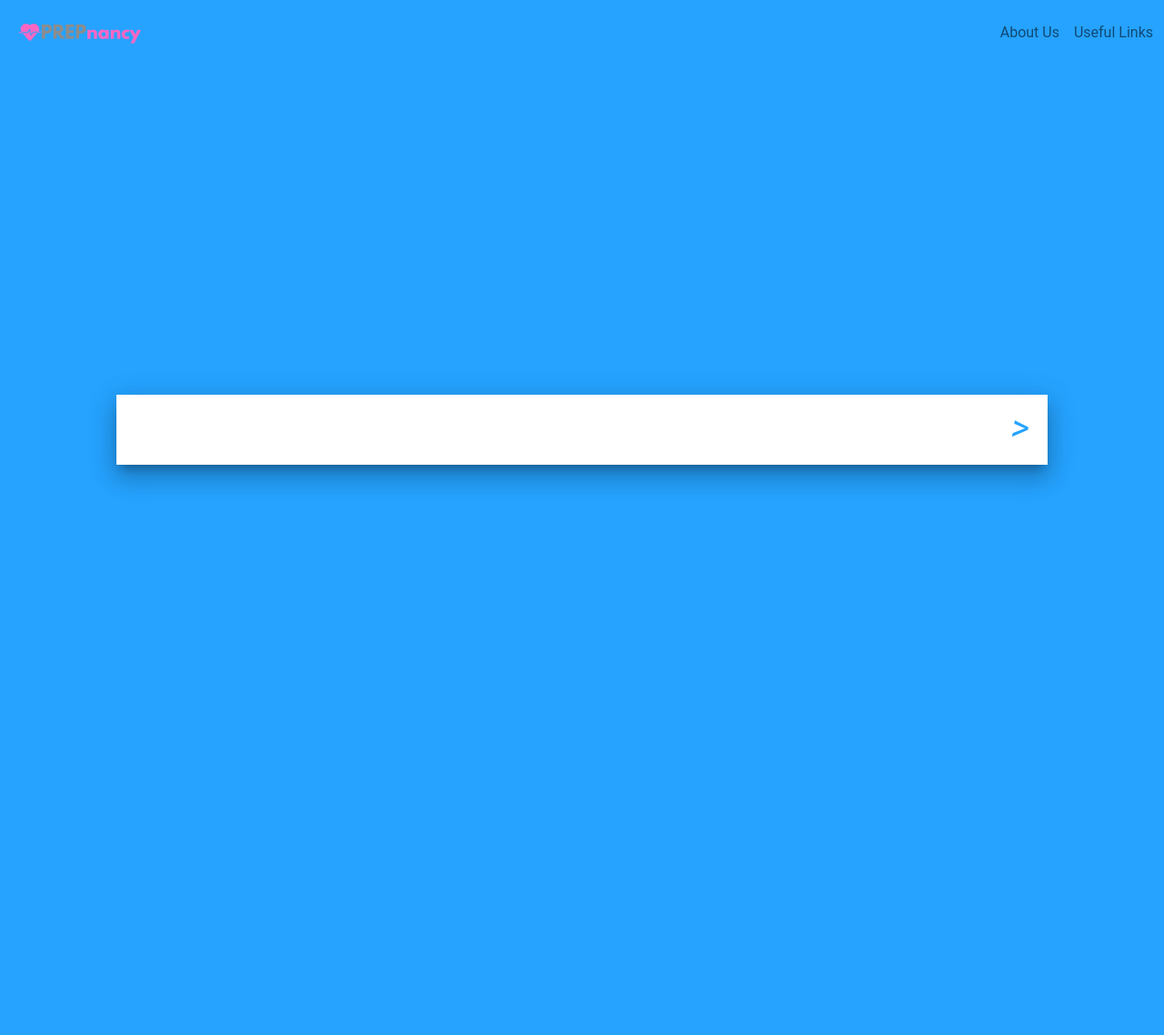
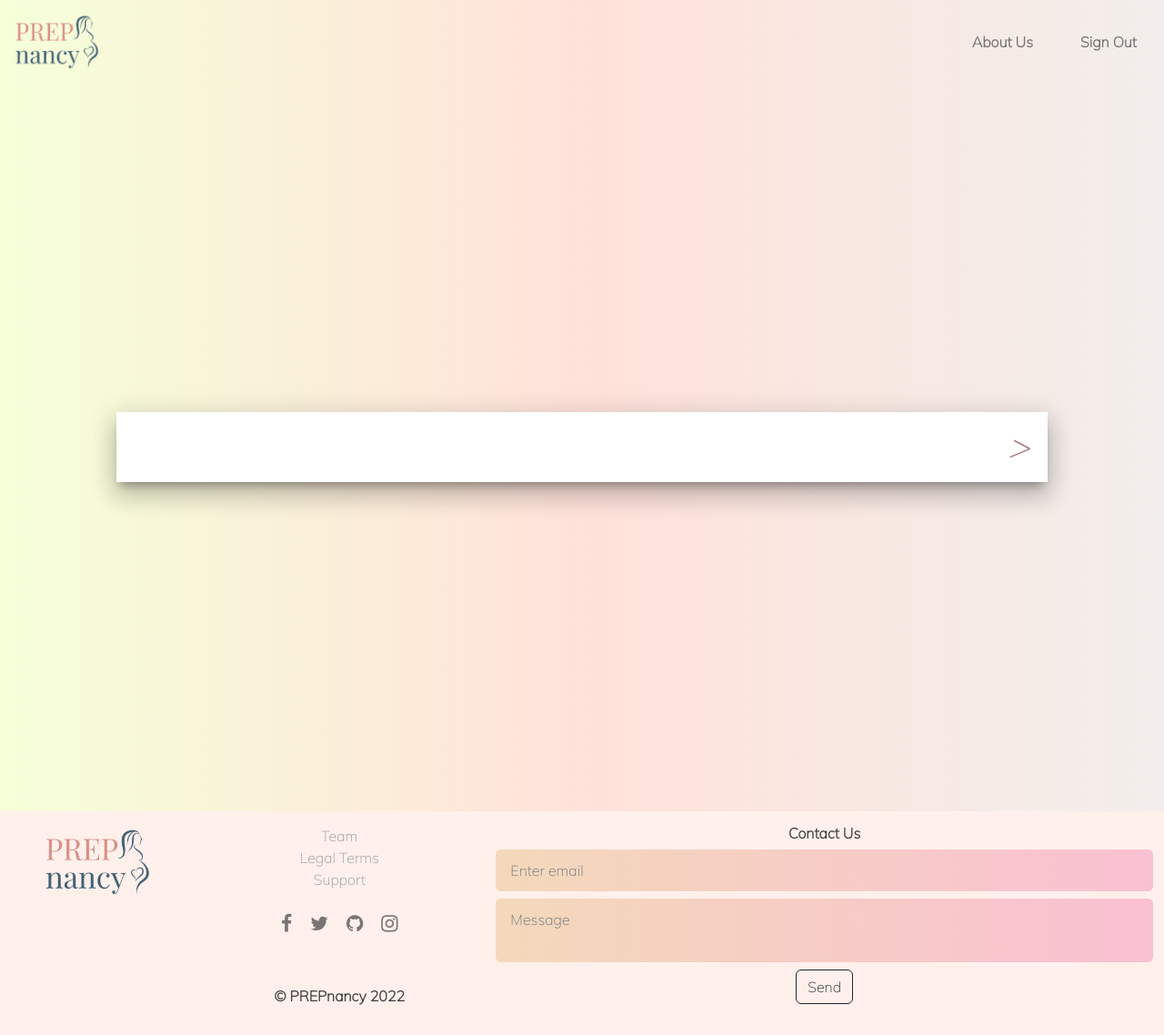
Before and after one commit to maegancp/maegancp.github.io, a PHP site: page /bulletin/quiz.html in a window 1280 px wide. Shown: the whole page at 91% size. Before the commit the page ends 538 px from the top, so only its background shows below. Run offline with PHP 8.4, Linux system fonts and the light colour scheme; some libraries are stand-ins or nearby versions.

Commit message:
styling changes

```diff
--- a/bulletin/quiz.html
+++ b/bulletin/quiz.html
@@ -9,28 +9,35 @@
         crossorigin='anonymous'>
     <link rel="stylesheet" href="../css/quiz.css">
     <title>Quiz</title>
+    <link rel="stylesheet" href="https://cdnjs.cloudflare.com/ajax/libs/font-awesome/4.7.0/css/font-awesome.min.css">
+    <script src="https://unpkg.com/axios/dist/axios.min.js"></script>
+    <style>
+
+      @import url('https://fonts.googleapis.com/css2?family=Mulish:wght@200&family=Playfair+Display&display=swap');
+
+  </style>
 </head>
 <body>
   <nav class="navbar">
     <div class="container-fluid">
-      <a class="navbar-brand" href="#">
-       <img src= '/img//prepnancy logo.png'style="width: 150px;">
+      <a class="navbar-brand" href="/homepage.html">
+       <img src= '../img/logo2.png' style="width: 100px;">
       </a>
           <ul class="navbar-nav hstack">
-          <li class="nav-item me-3">
-            <a class="nav-link" aria-current="page" href="/aboutus.html">About Us</a>
-          </li>
-          <li class="nav-item">
-            <a class="nav-link" href="/usefullinks.html">Useful Links</a>
-          </li>
+            <li class="nav-item me-3">
+                <a class="nav-link" aria-current="page" href="aboutus.html">About Us</a>
+            </li>
+            <li class="nav-item">
+                <a class="nav-link" href="/index.html">Sign Out</a>
+            </li>
           </ul>
   </nav>
 
   <div class="center">
-    <div id="thankyou" hidden class="mx-auto">
+    <div id="thankyou" hidden class="mx-auto" style="text-align:center;">
       <h1>Thank you for your contribution</h1>
-      <button onclick="location.href = 'bulletin.html';" class="btn btn-primary">Back to Polls</button>
-      <button onclick="location.href = 'bulletinresult.html';" class="btn btn-primary float-end">To Summary Page</button>
+      <button onclick="location.href = 'bulletin.html';" class="button">Back to Polls</button>
+      <button onclick="location.href = 'bulletinresult.html';" class="button">To Summary Page</button>
     </div>
     <div id="register">
       <i id="progressButton" class="ion-android-arrow-forward next">></i>
@@ -41,7 +48,52 @@
     </div>
   </div>
 
+  <div class="row">
+    <footer class="footer">
+      <div class="container-fluid" style="text-align:center;">
+
+          <div class="row" >
+            <div class="col-sm-2 pb-4"><img src= '../img/logo2.png' style="width: 125px;margin:auto;"></div>
+              <div class="col-sm-3">
+
+
+                  <ul class="list-unstyled" >
+                      <li><a href="">Team</a></li>
+                      <li><a href="">Legal Terms</a></li>
+                      <li><a href="">Support</a></li>
+                  </ul>
+
+                    <span class="nav-item"><a href="" class="nav-link"><i class="fa fa-facebook fa-lg"></i></a></span>
+                    <span class="nav-item"><a href="" class="nav-link"><i class="fa fa-twitter fa-lg"></i></a></span>
+                    <span class="nav-item"><a href="" class="nav-link"><i class="fa fa-github fa-lg"></i></a></span>
+                    <span class="nav-item"><a href="" class="nav-link"><i class="fa fa-instagram fa-lg"></i></a></span>
+
+                  <div class="row mt-5">
+                    <p class="contactUs">© PREPnancy 2022</p>
+                  </div>
+
+              </div>
+              <div class="col-sm-7">
+                  <h6 class="contactUs">Contact Us</h6>
+                  <form class="mb-0">
+                    <fieldset class="form-group mb-2">
+                        <input type="email" class="form-control" id="exampleInputEmail1" placeholder="Enter email">
+                    </fieldset>
+                    <fieldset class="form-group mb-2">
+                        <textarea class="form-control" id="exampleMessage" placeholder="Message"></textarea>
+                    </fieldset>
+                    <fieldset class="form-group">
+                        <button type="button" class="btn btn-outline-dark">Send</button>
+                    </fieldset>
+                </form>
+              </div>
+            </div>
+          </div>
+  </footer>
+  </div>
+
 <script src="../js/database.js" type="module"></script>
 <script src="../js/quiz.js"></script>
+<script src="../js/aboutus.js"></script>
 </body>
 </html>
--- a/css/quiz.css
+++ b/css/quiz.css
@@ -1,7 +1,7 @@
 body {
     margin: 0;
-    background: #25A3FF;
-    font-family: 'Roboto', sans-serif;
+    background: linear-gradient(to right, #f5ffd8, #ffe2da, #f2eeeb);
+    font-family: 'Mulish', sans-serif;
   }
 
   /* h1 {
@@ -52,7 +52,7 @@ body {
     right: 20px;
     bottom: 10px;
     font-size: 40px;
-    color: #25a3ff;
+    color: rgb(171, 126, 126);
     float: right;
     cursor: pointer;
   }
@@ -96,3 +96,180 @@ body {
     font-weight: normal;
     color: #9e9e9e;
   }
+
+
+
+  /* navbar */
+  .nav-link {
+    color: rgb(65, 62, 62, 0.7);
+    font-weight: bold;
+    font-family: 'Mulish', sans-serif;
+    /* font-style: italic; */
+    position:relative;
+    z-index: 1;
+    padding: 8px;
+    display:inline-block;
+
+}
+
+/* nav {
+    width: 80%;
+    margin: 0 auto;
+    background: #fff;
+    padding: 50px 0;
+    box-shadow: 0px 5px 0px #dedede;
+  } */
+  nav ul {
+    list-style: none;
+    text-align: center;
+  }
+  nav ul li {
+    display: inline-block;
+  }
+  nav ul li a {
+    display: block;
+    padding: 15px;
+    text-decoration: none;
+    color: #aaa;
+    font-weight: 800;
+    /* text-transform: uppercase; */
+    margin: 0 10px;
+  }
+
+.nav-link,
+.nav-link:after,
+.nav-link:before {
+  transition: all .7s;
+}
+nav ul li a:hover {
+  color: rgb(65, 62, 62);
+}
+
+/* .nav-link:hover {
+    background-color: rgba(176, 184, 180, 255);
+} */
+
+.nav-link::after {
+    display: block;
+    position: absolute;
+    top: 0;
+    left: 0;
+    bottom: 0;
+    right: 0;
+    margin: auto;
+    width: 100%;
+    height: 1px;
+    content: '.';
+    color: transparent;
+    /* background: #ecced1; */
+    /* background: linear-gradient(to right, #eecda3ad, #ef629f56);  */
+    background-color: rgba(188, 143, 143, 0.392) ;
+    opacity: 0 ;
+    border-radius: 10px;
+    visibility: none;
+    opacity: 0;
+    z-index: -1;
+}
+
+.nav-link:hover::after {
+    opacity: 1;
+    visibility: visible;
+    height: 100%;
+}
+
+/* FOOTER */
+
+.footer {
+  bottom: 0;
+  width: 100%;
+  /* height: 200px; */
+}
+
+
+footer {
+padding-top: 15px;
+padding-bottom: 15px;
+background-color: #fff0eb;
+color: rgb(65, 62, 62);
+}
+
+footer a {
+color: #999;
+text-decoration:none;
+}
+
+footer a:hover, footer a:focus {
+color: rgb(65, 62, 62);
+text-decoration:none;
+/* border-bottom:1px dotted rosybrown; */
+}
+
+footer .form-control {
+  background: linear-gradient(to right, #eecda3ad, #ef629f56);
+  box-shadow: 0 1px 0 0 rgba(255, 255, 255, 0.1);
+  border: none;
+  resize: none;
+  color: rgb(65, 62, 62);
+  padding: 0.7em 1em;
+}
+
+.before {
+  margin-bottom: 100px;
+}
+
+.contactUs {
+  color: rgb(65, 62, 62);
+  font-weight: bold;
+}
+
+.button {
+  background-color: rosybrown; /* Green */
+  border: none;
+  color: white;
+  padding: 15px 32px;
+  text-align: center;
+  text-decoration: none;
+  display: inline-block;
+  font-size: 16px;
+}
+
+#start img {
+  position:relative;
+  opacity:40%;
+  margin: 0px;
+  padding:0px;
+  overflow: hidden ;
+  height:100vh ;
+  width:100%;
+  overflow:hidden;
+  object-fit: cover ;
+}
+
+h1 {
+    font-family: 'Playfair Display', serif;
+    color: rgb(65, 62, 62);
+    /* padding: 25px; */
+    position: absolute;
+    top: 50%;
+    left: 50%;
+    transform: translate(-50%, -50%);
+    text-align:center;
+}
+
+.tag {
+  opacity: 0;
+  transform: translate(0, 10vh);
+  transition: all 5s;
+}
+
+.tag.visible {
+  opacity: 1;
+  transform: translate(0, 0);
+}
+
+.result_dropbox {
+  /* height: 100vh; */
+  display: flex;
+  justify-content: center;
+  align-items: center;
+}
```
Also changed, not shown: bulletin/bulletin.html (+13 -9 lines), bulletin/bulletinresult.html (+29 -15 lines), css/styleM.css (+5 -4 lines), js/usefulinfo.js (+21 -1 lines), usefulinfo.html (+9 -3 lines).
